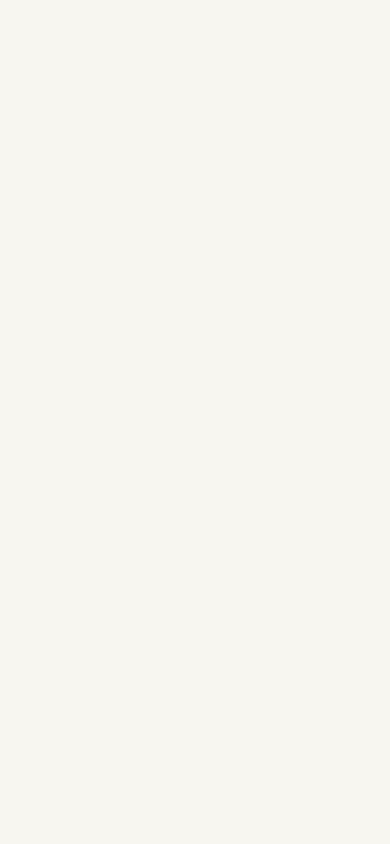
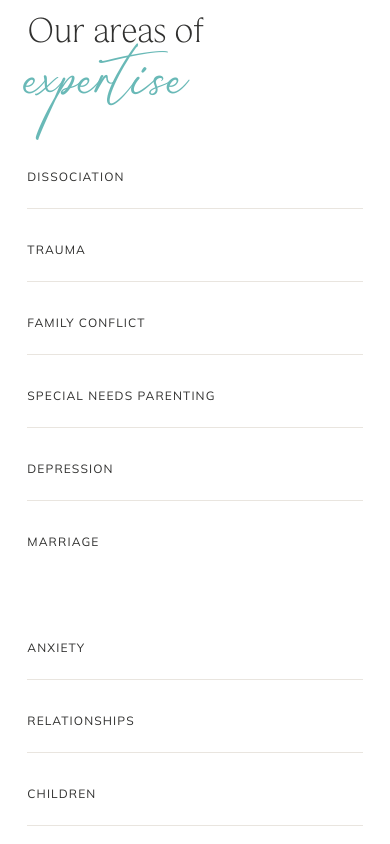
Before and after one commit to rudrakshkr/grow-my-therapy-website, a Next.js app: page / in a window 390 px wide. Shown: the part 4720-5564 px from the top of the page. Before the commit the page ends 4665 px from the top, so only its background shows below. Built offline with nearby package versions, Linux system fonts and the light colour scheme.

Commit message:
feat: complete areas of expertise section

```diff
--- a/src/app/globals.css
+++ b/src/app/globals.css
@@ -728,6 +728,112 @@ a {
 }
 
 
+/* Expertise Section  */
+
+.expertise-section {
+  display: grid;
+  grid-template-columns: 26% minmax(0, 1fr) minmax(0, 1fr);
+  column-gap: 5.3%;
+  align-items: start;
+  width: 100%;
+  min-height: 750px;
+  padding: 80px 8.8% 80px;
+  background: #fff;
+  color: #30302f;
+}
+
+.expertise-heading {
+  margin: 0;
+  font-family: var(--font-beaufort-loaded), Georgia, serif;
+  font-size: clamp(34px, 2.4vw, 41px);
+  font-weight: 300;
+  line-height: 1.2;
+  letter-spacing: -0.3px;
+}
+
+.expertise-heading > span:first-child {
+  display: block;
+}
+
+.expertise-script {
+  display: block;
+  margin-top: 2px;
+  color: var(--accent);
+  font-family: var(--font-script), cursive;
+  font-size: 1.45em;
+  font-weight: 400;
+  line-height: 0.9;
+  letter-spacing: 0;
+}
+
+.expertise-column {
+  min-width: 0;
+  width: 100%;
+}
+
+.expertise-item {
+  display: flex;
+  align-items: flex-start;
+  min-height: 83px;
+  padding: 5px 0 37px;
+  border-bottom: 1px solid #e9e5df;
+  font-family: var(--font-muli), Arial, sans-serif;
+  font-size: 16px;
+  font-weight: 400;
+  line-height: 1.5;
+  letter-spacing: 1.1px;
+  text-transform: uppercase;
+  padding-top: 2rem;
+}
+
+.expertise-item:last-child {
+  border-bottom: none;
+}
+
+.expertise-item span {
+  display: block;
+}
+
+/* Tablet */
+@media (max-width: 1024px) {
+  .expertise-section {
+    grid-template-columns: 1fr 1fr;
+    gap: 48px 36px;
+    padding: 90px 6%;
+    min-height: auto;
+  }
+
+  .expertise-heading {
+    grid-column: 1 / -1;
+    font-size: 38px;
+  }
+
+  .expertise-column {
+    min-width: 0;
+  }
+}
+
+/* Mobile */
+@media (max-width: 640px) {
+  .expertise-section {
+    grid-template-columns: minmax(0, 1fr);
+    gap: 34px;
+    padding: 64px 7%;
+  }
+
+  .expertise-heading {
+    grid-column: auto;
+    font-size: 36px;
+  }
+
+  .expertise-item {
+    min-height: 70px;
+    padding-bottom: 22px;
+    font-size: 12px;
+  }
+}
+
+
 /* Tablet and mobile layout */
 @media (max-width: 1199px) {
   .site-header {
--- a/src/app/page.tsx
+++ b/src/app/page.tsx
@@ -353,6 +353,51 @@ function StatementSection() {
 }
 
 
+const expertiseColumns = [
+  [
+    "Dissociation",
+    "Trauma",
+    "Family Conflict",
+    "Special Needs Parenting",
+    "Depression",
+    "Marriage",
+  ],
+  [
+    "Anxiety",
+    "Relationships",
+    "Children",
+    "Teens",
+    "Intimacy & Connection",
+    "...And More.",
+  ],
+];
+
+function ExpertiseSection() {
+  return (
+    <section className="expertise-section" id="expertise">
+      <h2 className="expertise-heading">
+        <span>Our areas of</span>
+        <span className="expertise-script">expertise</span>
+      </h2>
+
+      {expertiseColumns.map((column, columnIndex) => (
+        <div
+          className="expertise-column"
+          key={columnIndex}
+          aria-label={`Expertise column ${columnIndex + 1}`}
+        >
+          {column.map((item) => (
+            <div className="expertise-item" key={item}>
+              <span>{item}</span>
+            </div>
+          ))}
+        </div>
+      ))}
+    </section>
+  );
+}
+
+
 export default function Home() {
   return (
     <main className="reference-home">
@@ -361,6 +406,7 @@ export default function Home() {
       <IntroductionSection />
       <WhoWeHelpSection />
       <StatementSection />
+      <ExpertiseSection />
     </main>
   );
 }
```
